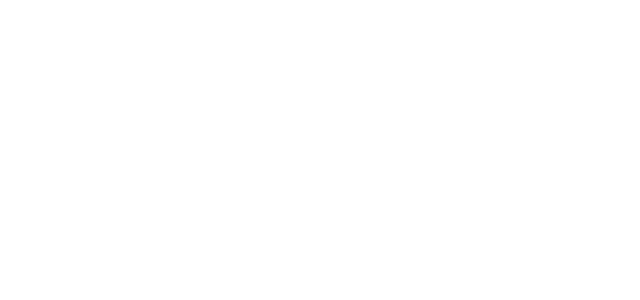
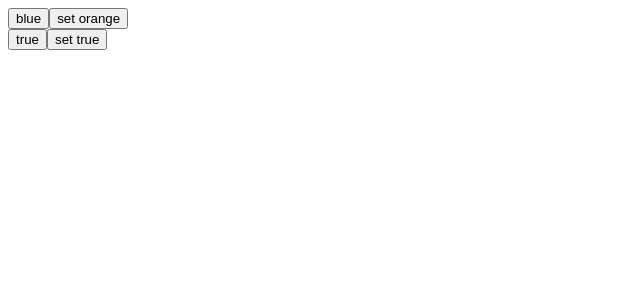
Before and after one commit to sonyashakirova/react-hooks, a React app: page / in a window 1280 px wide. Shown: the top 300 px of the page, without its empty margins (0-640 px from the left). Built offline with nearby package versions, Linux system fonts and the light colour scheme.

Commit message:
feat: add useToggle hook

```diff
--- a/src/app.jsx
+++ b/src/app.jsx
@@ -1,3 +1,27 @@
+import { useToggle } from "./hooks/useToggle"
+
 export function App() {
-  return <></>
+  const [color, toggleColor] = useToggle(["blue", "orange", "cyan", "teal"])
+  const [value, toggleValue] = useToggle()
+
+  return (
+    <div>
+      <div>
+        <button onClick={() => toggleColor()}>
+          {color}
+        </button>
+        <button onClick={() => toggleColor("orange")}>
+          set orange
+        </button>
+      </div>
+      <div>
+        <button onClick={() => toggleValue()}>
+          {value.toString()}
+        </button>
+        <button onClick={() => toggleValue(true)}>
+          set true
+        </button>
+      </div>
+    </div>
+  )
 }
--- /dev/null
+++ b/src/hooks/useToggle.js
@@ -0,0 +1,31 @@
+import { useState } from "react"
+
+export function useToggle(initialValue) {
+  const [state, setState] = useState(() => {
+    if (Array.isArray(initialValue)) return initialValue[0]
+
+    return initialValue ?? true
+  })
+
+  function toggle(value) {
+    if (Array.isArray(initialValue)) {
+      if (value && initialValue.includes(value)) {
+        setState(value)
+      } else if (!value) {
+        setState((prevState) => {
+          const index = initialValue.indexOf(prevState)
+
+          return index === initialValue.length - 1
+            ? initialValue[0] : initialValue[index + 1]
+        })
+      }
+    } else {
+      setState((prevState) => {
+        return typeof value === "boolean"
+          ? value : !prevState
+      })
+    }
+  }
+
+  return [state, toggle]
+}
```
